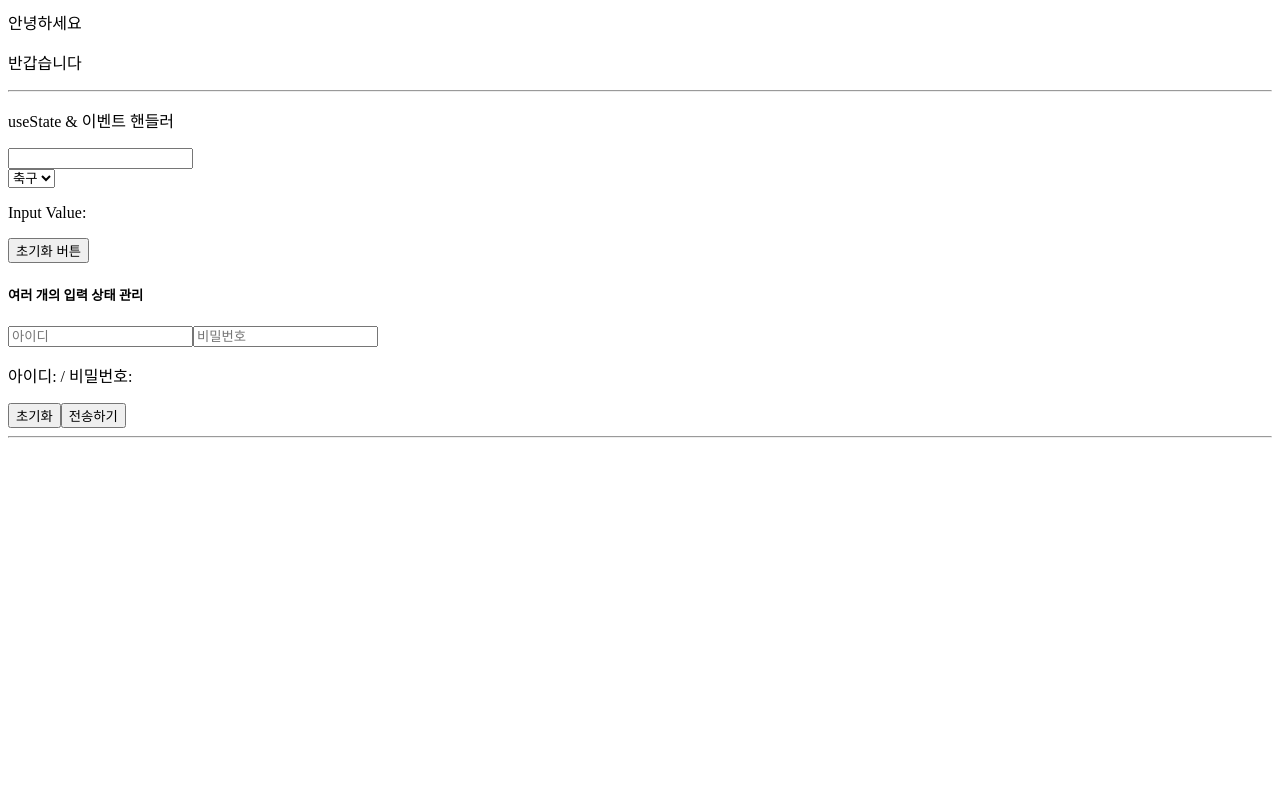
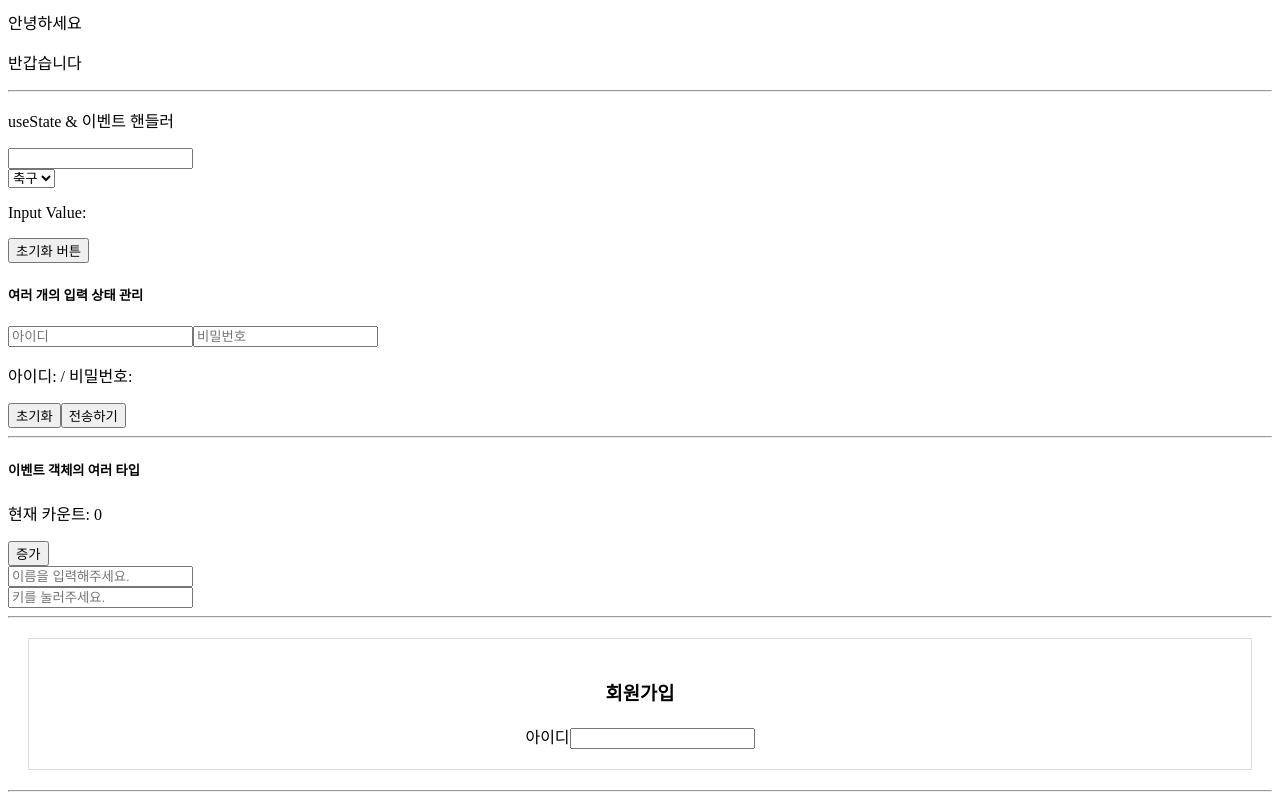
Before and after one commit to devgiants75/k_iot_frontend, a React (Vite) app in the folder f-iot-react/: page /hooks in a window 1280 px wide. Shown: the part 365-1165 px from the top of the page. Before the commit the page ends 811 px from the top, so only its background shows below. Built offline with nearby package versions, Linux system fonts and the light colour scheme.

Commit message:
20251103 React Hooks useState

```diff
--- /dev/null
+++ b/f-iot-react/src/pages/c_hooks/State03.tsx
@@ -0,0 +1,82 @@
+import React, { useState } from 'react'
+
+//! 리액트 이벤트 객체 타입 정의
+// : 이벤트 종류에 따라 타입 정의가 다름!
+
+//? React.ChangeEvent
+// : 입력 필드에 대한 변경 이벤트
+
+//? React.ClickEvent
+// : 클릭에 대한 이벤트
+
+//? React.FormEvent
+// : 폼 제출에 대한 이벤트
+// - 폼 제출 기본 동작 방지 (e.preventDefault();)
+
+// +) React.KeyboardEvent : 키보드 이벤트
+// +) React.MouseEvent    : 마우스 이벤트
+
+function State03() {
+  //^ === Hooks ===
+  const [count, setCount] = useState<number>(0);
+  // const count = 0;
+  // const setCount = () => {}
+  const [name, setName] = useState<string>('');
+  const [enter, setEnter] = useState<string>('');
+
+  //^ === Event Handler ===
+  //@ 클릭 마우스 이벤트 핸들러
+  const handleButtonClick = (e: React.MouseEvent<HTMLButtonElement>) => {
+    setCount(prevCount => prevCount + 1);
+    // setCount(count++); - 상수에 재할당 불가!
+
+    console.log(e);
+  }
+
+  //@ 변경 이벤트 핸들러
+  const handleNameInput = (e: React.ChangeEvent<HTMLInputElement>) => {
+    setName(e.target.value);
+    console.log(e.target);
+  }
+
+  //@ 키보드 이벤트 핸들러
+  const handleKeyBoardEnter = (e: React.KeyboardEvent<HTMLInputElement>) => {
+    console.log(e.key);
+
+    if (e.key === 'Enter') {
+      console.log('Enter 키가 눌러졌습니다.');
+    }
+  }
+
+  const handleKeyBoardInput = (e: React.ChangeEvent<HTMLInputElement>) => {
+    setEnter(e.target.value);
+  }
+
+  return (
+    <div>
+      <h5>이벤트 객체의 여러 타입</h5>
+
+      <p>현재 카운트: {count}</p>
+      <button onClick={handleButtonClick}>증가</button>
+
+      <br />
+      <input
+        type="text"
+        placeholder='이름을 입력해주세요.'
+        value={name}
+        onChange={handleNameInput}
+      />
+
+      <br />
+      <input
+        type="text"
+        placeholder='키를 눌러주세요.'
+        value={enter}
+        onKeyDown={handleKeyBoardEnter}
+        onChange={handleKeyBoardInput}
+      />
+    </div>
+  )
+}
+
+export default State03
--- /dev/null
+++ b/f-iot-react/src/pages/c_hooks/State04.tsx
@@ -0,0 +1,86 @@
+import React, { useState } from 'react'
+
+/*
+! useState를 사용한 상태 관리 & 이벤트 처리
+
+? == 요구 사항 정리 ==
+  1. 사용자 아이디, 비밀번호, 비밀번호 확인, 이메일 주소 입력
+
+  2. 입력 유효성 검사
+    : 모든 입력 필드창은 비워질 수 없음
+    - 모두 입력해야 함
+
+  3. 상태 관리
+    : 입력 값들은 하나의 객체로 useState를 통해 관리 (formData)
+
+  4. 폼 제출
+    : 폼 제출 시 모든 입력값이 콘솔에 출력
+    - 입력 조건을 만족하지 않는 경우 오류 메시지 출력
+      > 오류 메시지도 상태 관리
+*/
+
+interface FormData {
+  id: string;
+  password: string;
+  confirmPassword: string;
+  email: string;
+}
+
+const initialFormData: FormData = {
+  id: '',
+  password: '',
+  confirmPassword: '',
+  email: ''
+}
+
+function State04() {
+  //^ === Hooks === //
+  // 1) 폼 데이터 상태 관리
+  const [formData, setFormData] = useState<FormData>(initialFormData);
+
+  // 2) 폼 입력 오류 메시지 상태 관리
+  const [error, setError] = useState<FormData>(initialFormData);
+
+  // + 폼 데이터 구조 분해 할당
+  const { id, password, confirmPassword, email } = formData;
+
+  //^ === Event Handler === //
+  // 1) 입력 필드의 변경을 감지하는 이벤트 핸들러
+  const handleSignUpInputChange = () => {
+
+  }
+
+  // 2) 폼 제출 이벤트를 처리하는 이벤트 핸들러
+  // : 제출 전 각 입력 요소에 대한 유효성 검사
+  const handleSignUpSubmit = () => {
+
+  }
+
+  return (
+    <div
+      style={{
+        margin: '20px',
+        padding: '20px',
+        border: '1px solid #ddd',
+        textAlign: 'center'
+      }}
+    >
+      <h3>회원가입</h3>
+      <form onSubmit={handleSignUpSubmit}>
+        <div>
+          <label>
+            아이디
+            <input
+              type="text"
+              name='id'
+              value={formData.id}
+              onChange={handleSignUpInputChange}
+            />
+          </label>
+        </div>
+      </form>
+    </div>
+  )
+}
+
+export default State04
--- a/f-iot-react/src/pages/c_hooks/index.tsx
+++ b/f-iot-react/src/pages/c_hooks/index.tsx
@@ -1,6 +1,8 @@
 import React from 'react'
 import State01 from './State01'
 import State02 from './State02'
+import State03 from './State03'
+import State04 from './State04'
 
 const h2Style = {
   backgroundColor: 'black',
@@ -16,6 +18,8 @@ function Index() {
       <h2 style={h2Style}>1. 리액트 Hooks - useState</h2>
       <State01 /> <hr />
       <State02 /> <hr />
+      <State03 /> <hr />
+      <State04 /> <hr />
 
     </div>
   )
```
